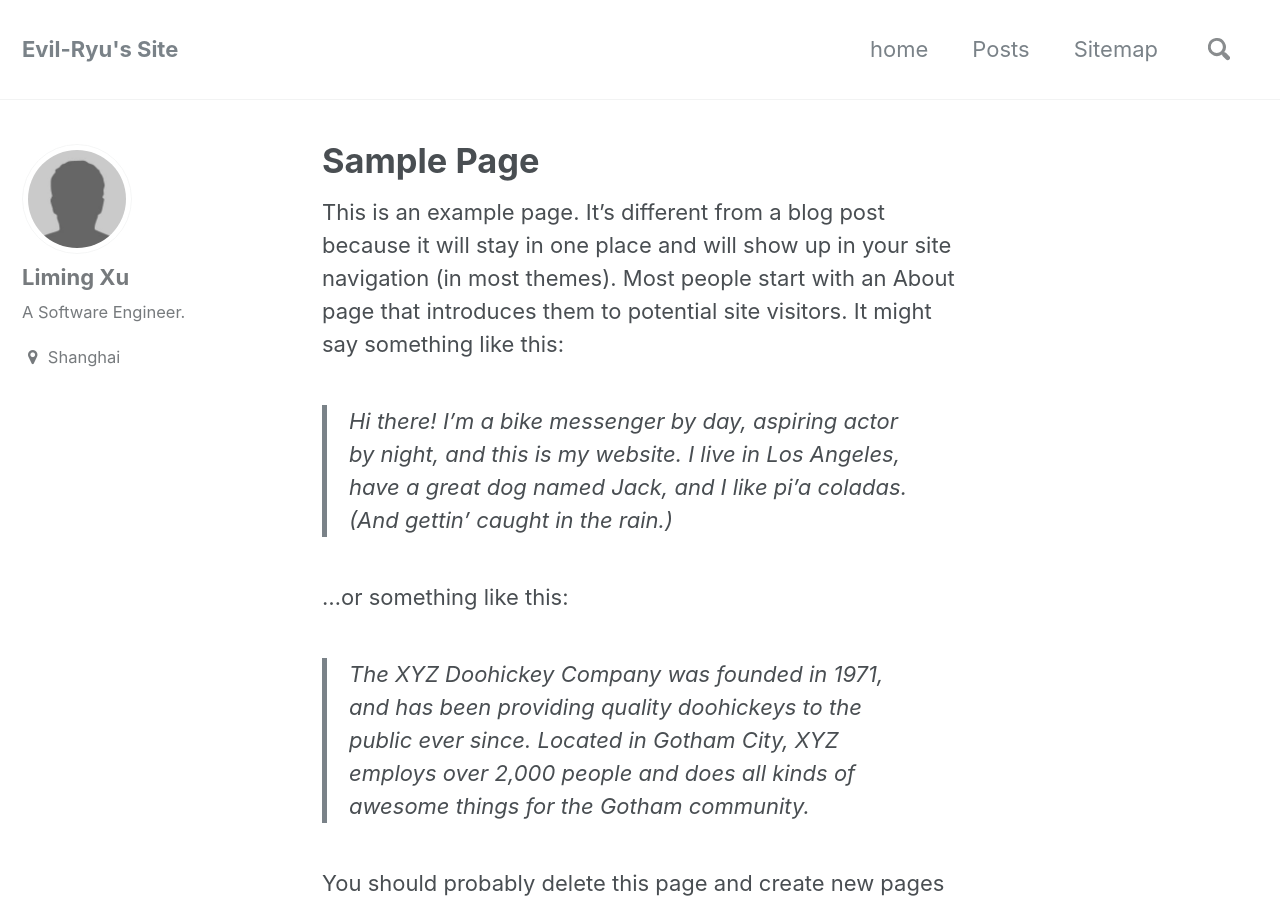
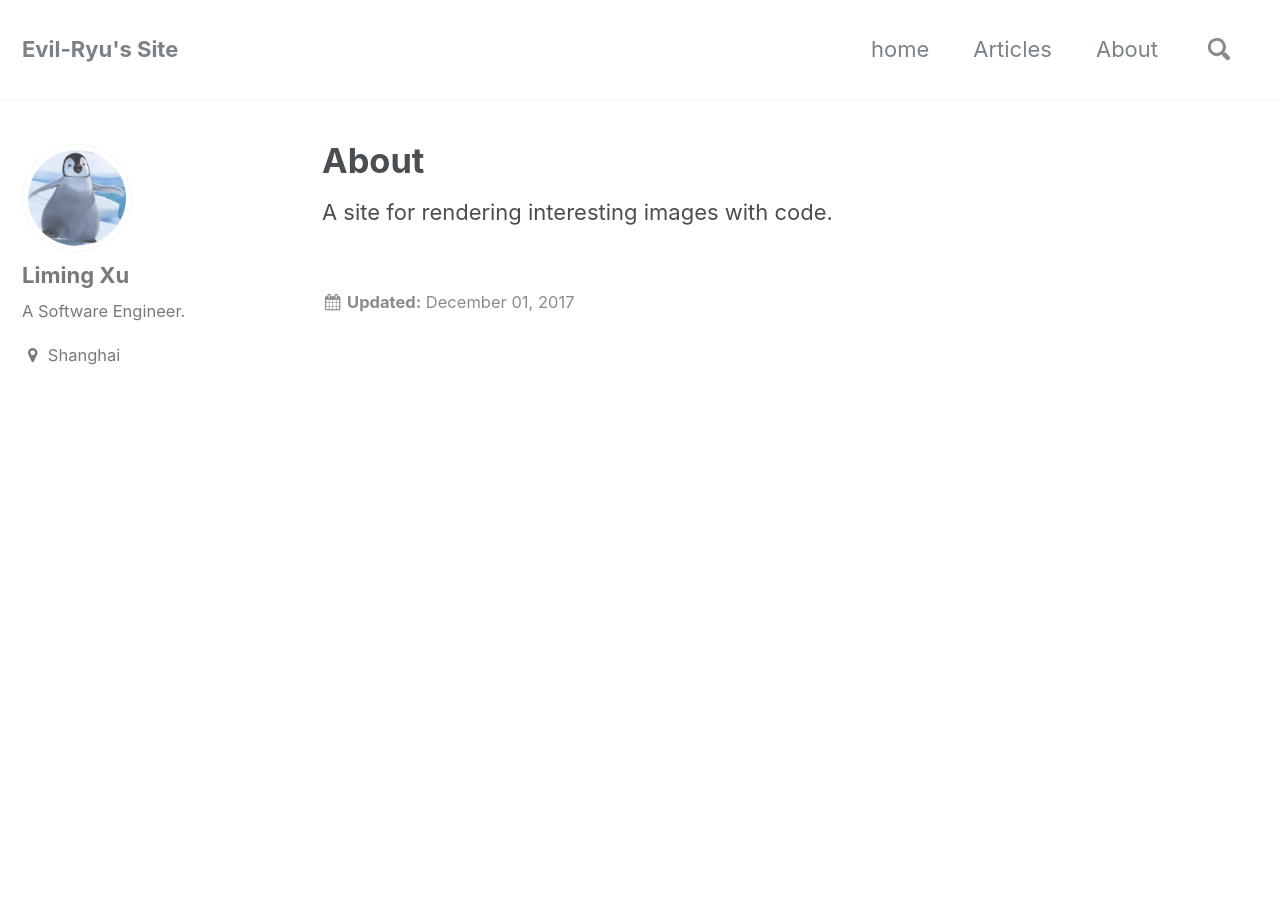
Before and after one commit to Evil-Ryu/evil-ryu.github.io, a Jekyll site: the page built from _pages/sample-page.md, in a window 1280 px wide and 900 px high. Built offline with Jekyll 4.4.1, drawn with Linux system fonts in a browser that asks for light colours; some of the changed text lies outside the part shown.

Commit message:
new post, better structure

```diff
--- a/Gemfile
+++ b/Gemfile
@@ -2,5 +2,6 @@ source "https://rubygems.org"
 
 # use local theme gem for testing
 gem "minimal-mistakes-jekyll", path: "../"
+gem "tin"
 
 gem "wdm", "~> 0.1.0" if Gem.win_platform?
--- a/_config.yml
+++ b/_config.yml
@@ -17,7 +17,7 @@ description              : "..."
 url                      : # the base hostname & protocol for your site e.g. "https://mmistakes.github.io"
 baseurl                  : #"/test"
 repository               : # GitHub username/repo-name e.g. "mmistakes/minimal-mistakes"
-teaser                   : # path of fallback teaser image, e.g. "/assets/images/500x300.png"
+teaser                   : "/assets/images/500x300.png" # path of fallback teaser image, e.g. "/assets/images/500x300.png"
 # breadcrumbs            : false # true, false (default)
 words_per_minute         : 200
 comments:
@@ -81,7 +81,7 @@ analytics:
 # Site Author
 author:
   name             : "Liming Xu"
-  avatar           : "/assets/images/bio-photo.jpg"
+  avatar           : "/assets/images/penguin.jpg"
   bio              : "A Software Engineer."
   location         : "Shanghai"
   email            :
@@ -239,15 +239,15 @@ compress_html:
 
 # Collections
 collections:
-  recipes:
-    output: true
-    permalink: /:collection/:path/
-  pets:
-    output: true
-    permalink: /:collection/:path/
-  portfolio:
-    output: true
-    permalink: /:collection/:path/
+#   recipes:
+#     output: true
+#     permalink: /:collection/:path/
+#   pets:
+#     output: true
+#     permalink: /:collection/:path/
+#   portfolio:
+#     output: true
+#     permalink: /:collection/:path/
 
 
 # Defaults
--- a/_data/navigation.yml
+++ b/_data/navigation.yml
@@ -2,16 +2,16 @@
 main:
     #- title: "Quick-Start Guide"
     #url: https://mmistakes.github.io/minimal-mistakes/docs/quick-start-guide/
-    #- title: "About"
-    #url: https://mmistakes.github.io/minimal-mistakes/about/
   - title: "home"
     url: "https://evil-ryu.github.io/"
-  - title: "Posts"
+  - title: "Articles"
     url: /year-archive/
+  - title: "About"
+    url: /sample-page/
     #- title: "Sample Collections"
     #url: /collection-archive/
-  - title: "Sitemap"
-    url: /sitemap/
+#  - title: "Sitemap"
+#    url: /sitemap/
 
 # sidebar navigation list sample
 sidebar-sample:
--- a/_pages/sample-page.md
+++ b/_pages/sample-page.md
@@ -1,15 +1,7 @@
 ---
-title: "Sample Page"
+title: "About"
 permalink: /sample-page/
-date: 2016-02-24T03:02:20+00:00
+date: 2017-12-01T03:02:20+00:00
 ---
 
-This is an example page. It's different from a blog post because it will stay in one place and will show up in your site navigation (in most themes). Most people start with an About page that introduces them to potential site visitors. It might say something like this:
-
-> Hi there! I'm a bike messenger by day, aspiring actor by night, and this is my website. I live in Los Angeles, have a great dog named Jack, and I like pi'a coladas. (And gettin' caught in the rain.)
-
-...or something like this:
-
-> The XYZ Doohickey Company was founded in 1971, and has been providing quality doohickeys to the public ever since. Located in Gotham City, XYZ employs over 2,000 people and does all kinds of awesome things for the Gotham community.
-
-You should probably delete this page and create new pages for your content. Have fun!
+A site for rendering interesting images with code.
```
Also changed, not shown: _posts/2017-12-24-menger-spone.md (added, +58 -0 lines), Gemfile.lock, assets/images/bio-photo-2.jpg (deleted), assets/images/bio-photo.jpg (deleted), assets/images/menger/menger_spone0.png (added), assets/images/menger/sierpinski0.png (added), assets/images/penguin.jpg (added).
